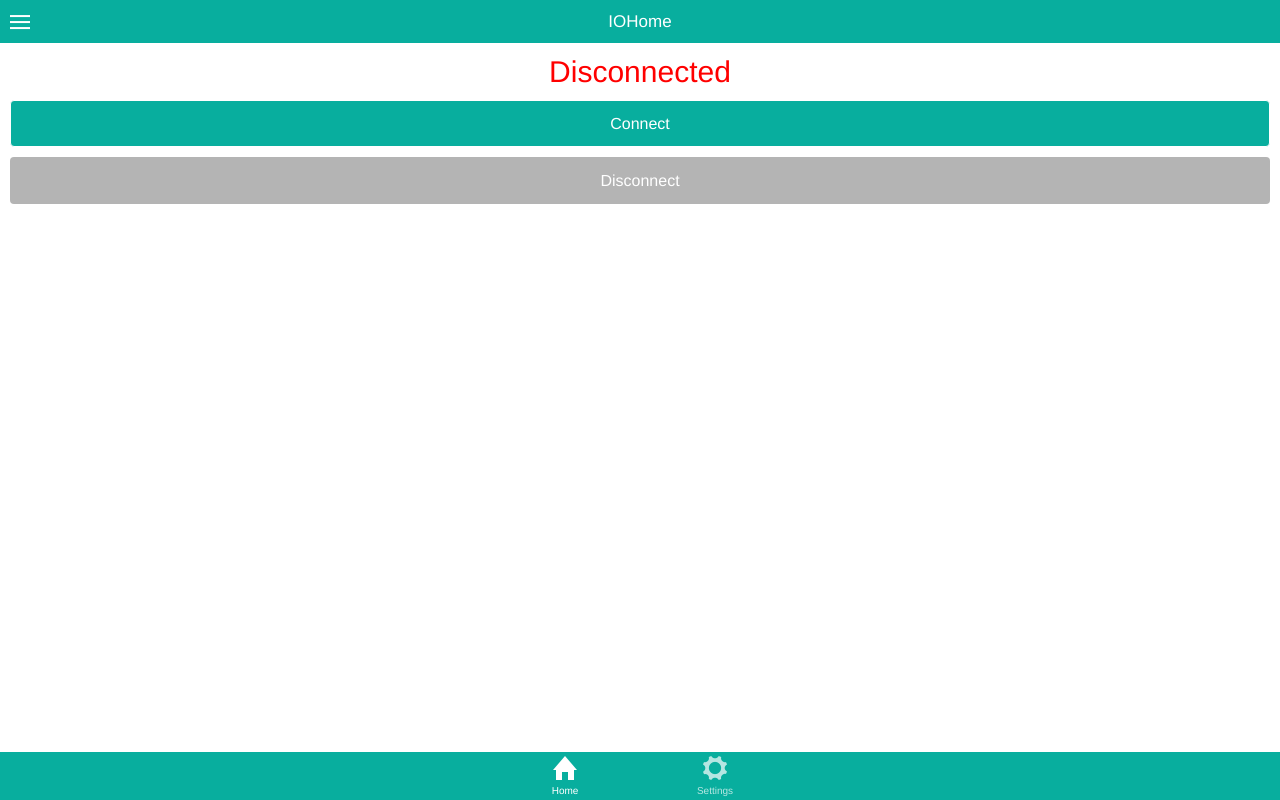
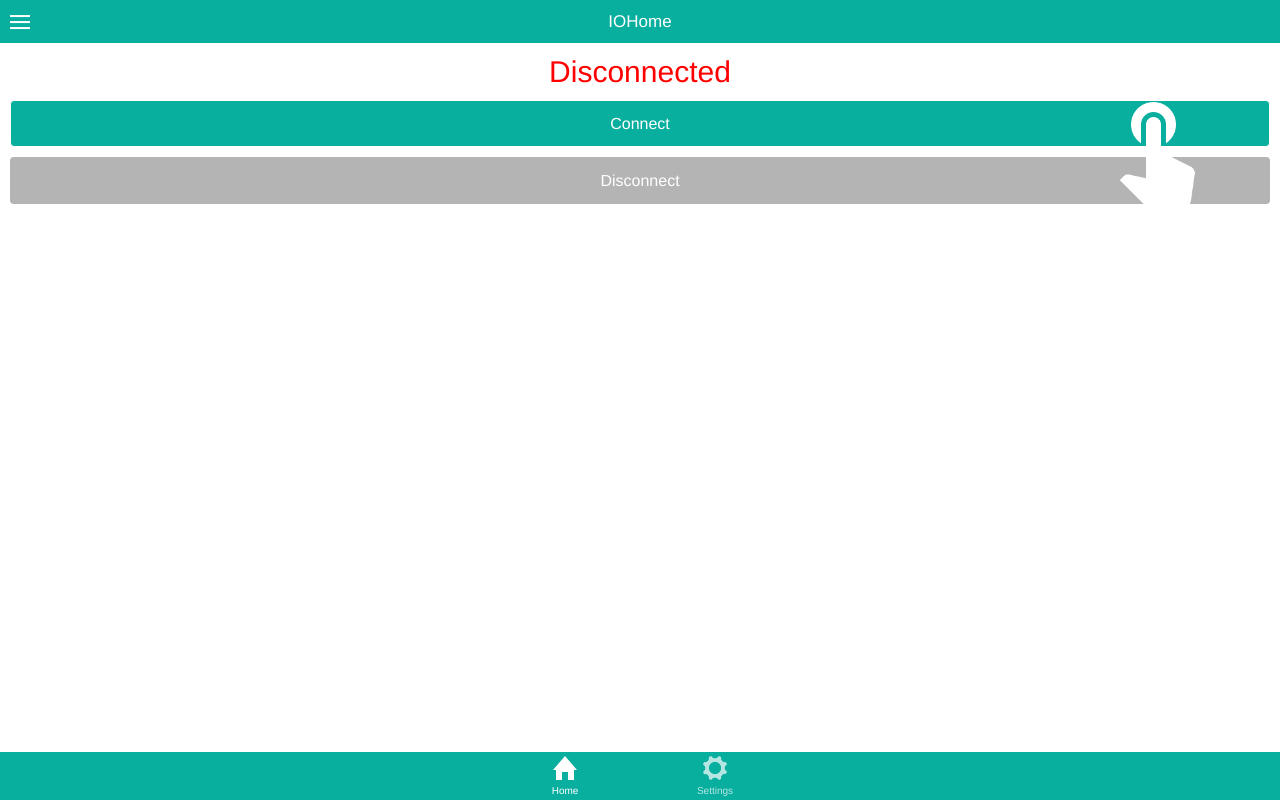
Before and after one commit to freewer/IOHome, a website: page www/index.html in a window 1280 px wide. Drawn offline with Linux system fonts and the light colour scheme; files whose address does not match are found by name.

Commit message:
update layout home add touch app

```diff
--- a/src/jade/home.jade
+++ b/src/jade/home.jade
@@ -1,10 +1,13 @@
 ion-view(title='IOHome')
     ion-nav-buttons(side='left')
         button.button.button-icon.button-clear.ion-navicon(ng-click='openMenu()')
-    ion-content(padding='true')
+    ion-content.home(padding='true')
 
         h2(ng-style="onConnected==false?{'color':'red'}:{'color':'green'}", style='text-align: center;') {{onConnected==false?'Disconnected':'Connected'}}
         #broker
             //h3 ws://test.mosquitto.org:8080/mqtt
             input#connect-button.button.button-block.button-positive(type='button', value='Connect', ng-disabled='onConnected')
             input#disconnect-button.button.button-block.button-dark(type='button', value='Disconnect', ng-disabled='!onConnected')
+
+        .image
+            img.touch(src="./img/touch_app.png" ng-style="onConnected==false?{'opacity':'1'}:{'opacity':'0'}")
--- a/src/scss/_home.scss
+++ b/src/scss/_home.scss
@@ -23,3 +23,23 @@
         border-color: #ffffff !important;
     }
 }
+
+.home {
+    position: relative;
+    .image {
+        //margin: 10px auto;
+        width: 120px;
+        height: auto;
+        top: 24%;
+        right: 5%;
+        position: absolute;
+        z-index: 3;
+        opacity: 1;
+
+    }
+
+    .touch {
+        width: 120px;
+        height: 120px;
+    }
+}
```
Also changed, not shown: www/css/ionic.app.css, www/css/ionic.app.min.css, www/img/touch_app.png (added), www/templates/home.html.
